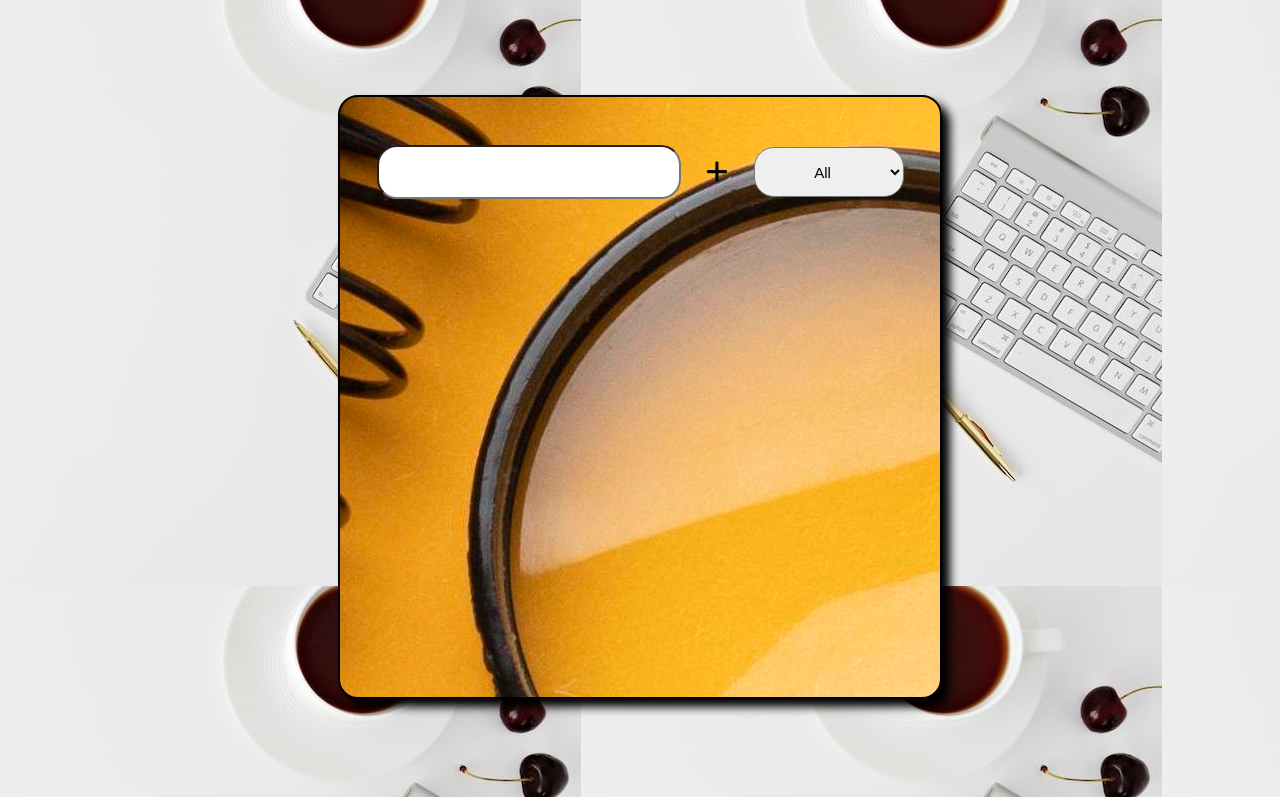
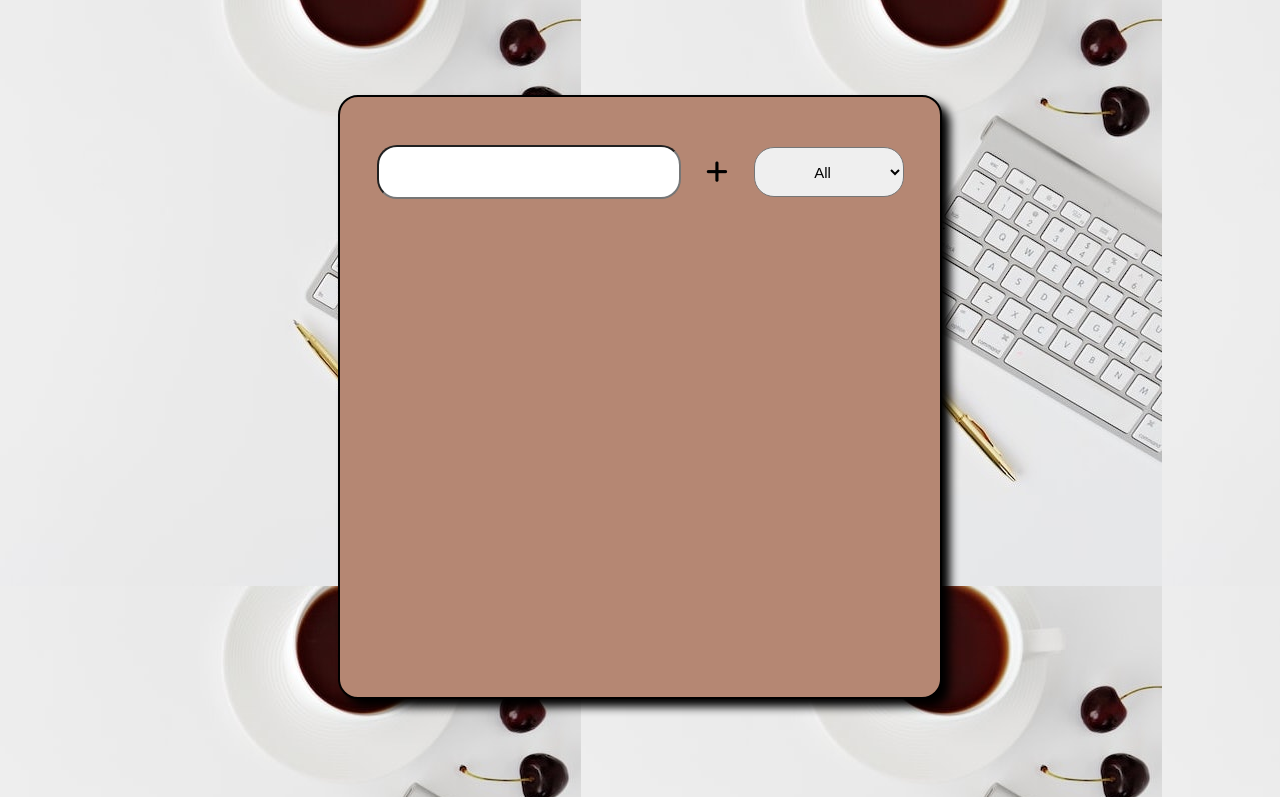
Before and after one commit to pratham99013/OIBSIP, a plain HTML site: page todo app/todo app.html in a window 1280 px wide. Shown: the part 81-878 px from the top of the page. Drawn offline with Linux system fonts and the light colour scheme.

Commit message:
Update todo.css

```diff
--- a/todo app/todo.css
+++ b/todo app/todo.css
@@ -30,7 +30,7 @@ h1{background-color: black;
 }
 
 .container{
-    background-image: url("./flat-lay-office-desk-assortment-with-copy-space.jpg");
+      background-color: #b58773;
 
     height: 60rem;
     width: 60rem;
```
